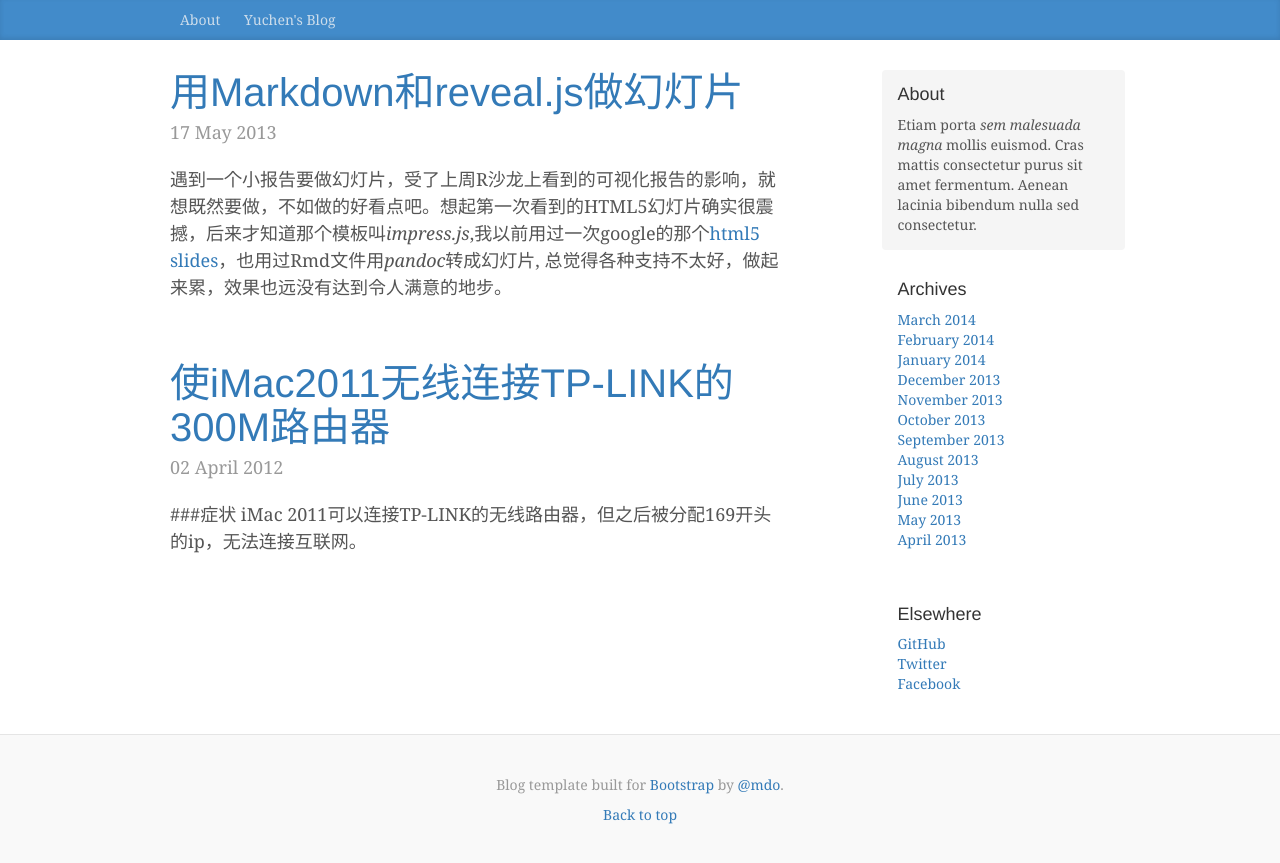
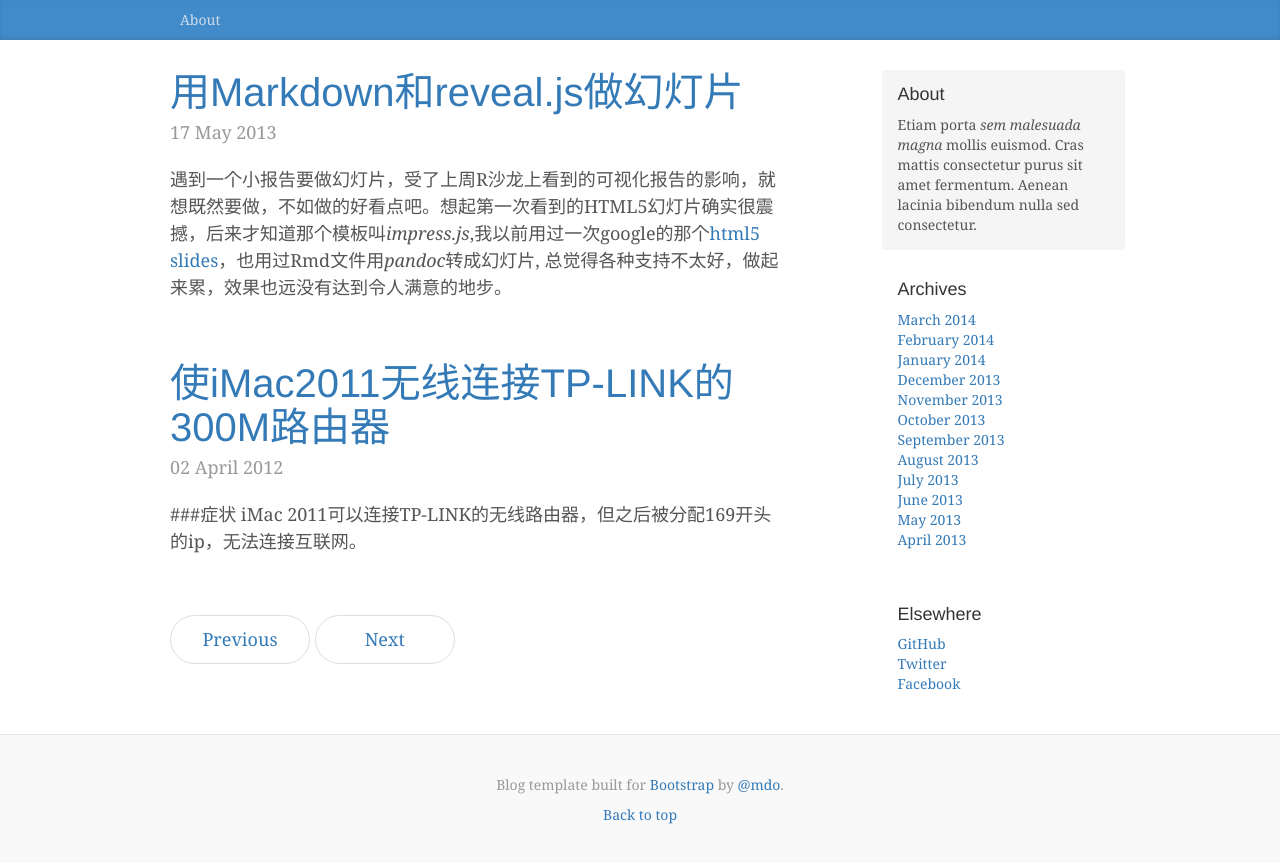
Before and after one commit to wangyuchen/wangyuchen.github.io, a Jekyll site: the page built from index.html, in a window 1280 px wide. Shown: the top 863 px of the page. Built offline with Jekyll 4.4.1, drawn with Linux system fonts in a browser that asks for light colours; nearby versions of some CDN libraries.

Commit message:
include nav, add baseurl

```diff
--- a/index.html
+++ b/index.html
@@ -1,14 +1,16 @@
 ---
 layout: default
-title: Yuchen's Blog
 ---
 
 {% for post in site.posts %}
 
 	<div class="blog-post">
-		<h3 class="blog-post-title"><a href="{{ post.url }}">{{ post.title }}</a></h3>
+		<h2 class="blog-post-title"><a href="{{ post.url | prepend: site.baseurl }}">{{ post.title }}</a></h2>
 		<p class="blog-post-meta">{{ post.date | date_to_long_string }}</p>
 		{{ post.excerpt }}
 	</div><!-- /.blog-post -->
 
 {% endfor %}
+
+
+{% include nav.html %}
```
